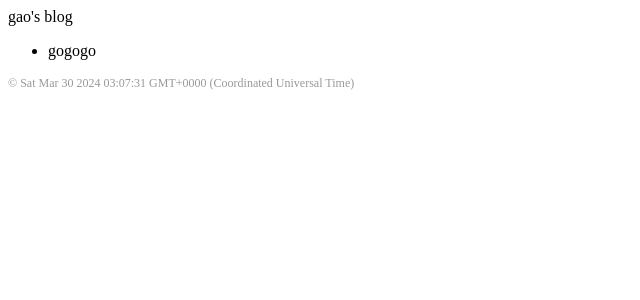
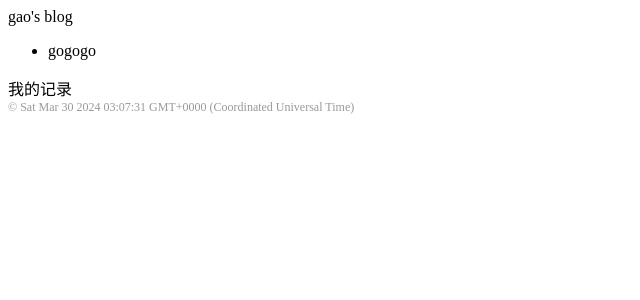
Before and after one commit to javasbot/javasbot.github.io, a React (Vite) app: page / in a window 1280 px wide. Shown: the top 300 px of the page, without its empty margins (0-640 px from the left). Built offline with nearby package versions, Linux system fonts and the light colour scheme.

Commit message:
d s都是

```diff
--- a/src/App.tsx
+++ b/src/App.tsx
@@ -12,6 +12,7 @@ function App() {
     <div className="App">
       gao's blog
       <ul><li>gogogo</li></ul>
+      我的记录
       <footer className={style.footer}> &copy; {time}</footer>
     </div>
   );
```
